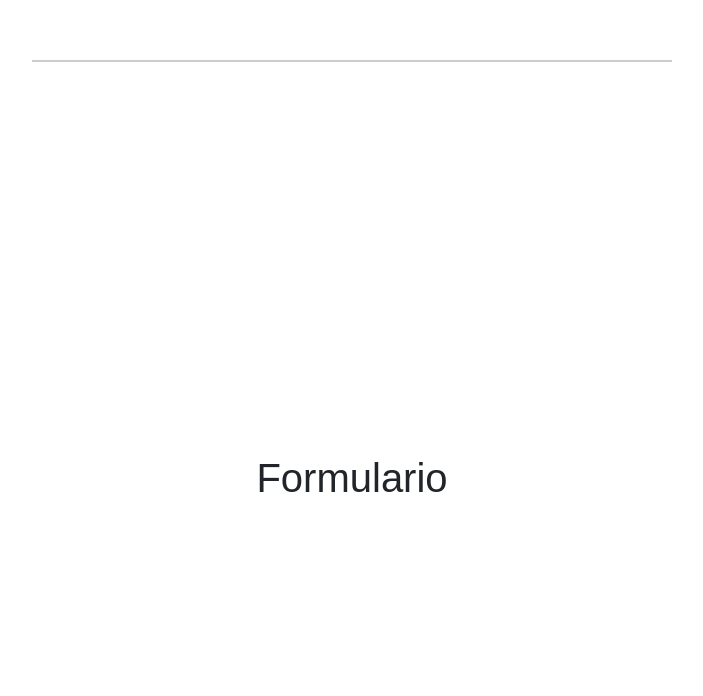
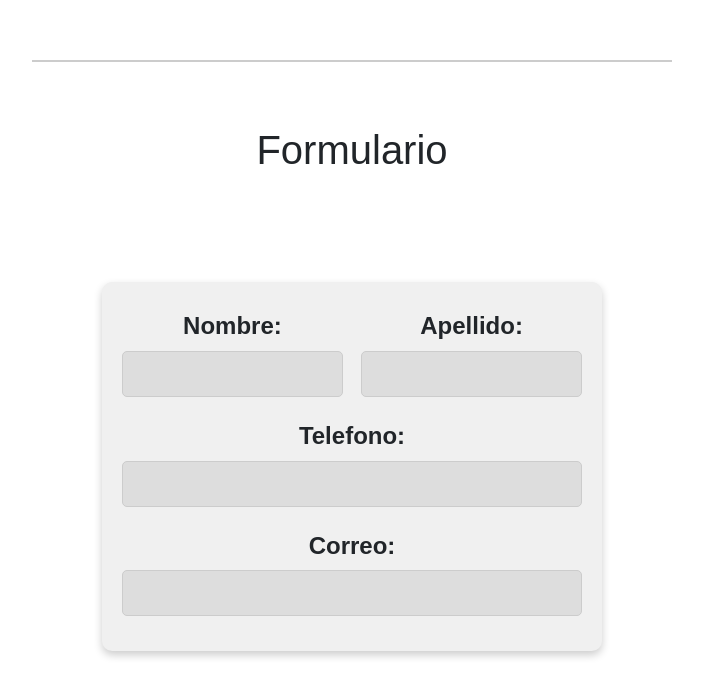
Before and after one commit to jaavispeed/XhinoBarber, a React (Vite) app: page /home in a window 1280 px wide. Shown: the part 1602-2298 px from the top of the page, without its empty margins (288-991 px from the left). Built offline with nearby package versions, Linux system fonts and the light colour scheme; a web font is replaced by a local one.

Commit message:
Formulario

```diff
--- a/src/components/Formulario.jsx
+++ b/src/components/Formulario.jsx
@@ -1,9 +1,38 @@
 import "../css/Formulario.css";
 
 export const Formulario = () => {
+
+
+
   return (
-    <div className="centered">
-      <h1>Formulario</h1>
-    </div>
+    <>
+      <div className="centered">
+
+        <h1>Formulario</h1>
+        <div className="form-container">
+          <form className="form">
+
+          <div className="form-row">
+            <div>
+              <h4>Nombre:</h4>
+              <input type="text"/>
+            </div>
+            <div>
+              <h4>Apellido:</h4>
+              <input type="text"/>
+            </div>
+
+          </div>
+            <h4>Telefono: </h4>
+            <input type="text"/>
+
+            <h4>Correo: </h4>
+            <input type="text"/>
+
+          </form>
+        </div>
+      </div>
+    </>
+
   );
 };
--- a/src/css/Formulario.css
+++ b/src/css/Formulario.css
@@ -1,12 +1,59 @@
 .centered {
-    display: flex;
-    justify-content: center;
-    align-items: center;
-    height: 100vh;
-  }
-  footer p {
-    color: #888;
-    text-align: center;
-    font-size: 14px;
-    margin-top: 50px;
+  text-align: center;
+  margin-bottom: 20px;
+  height: 100vh;
 }
+
+h1{
+  margin-top: 5%;
+}
+
+.form-container {
+  display: flex;
+  flex-direction: column;
+  align-items: center;
+  padding: 100px;
+}
+
+.form {
+  width: 500px;
+  background-color: #f0f0f0;
+  padding: 20px;
+  border-radius: 10px;
+  box-shadow: 0 4px 8px rgba(0, 0, 0, 0.2);
+}
+
+.form h4 {
+  margin: 10px 0;
+  font-weight: 600;
+}
+
+input {
+  width: 100%;
+  padding: 10px;
+  margin-bottom: 15px;
+  border: 1px solid #ccc;
+  border-radius: 5px;
+  background-color: #ddd;
+  text-align: center;
+  font-weight: 400;
+}
+
+input[type="text"]::placeholder {
+  font-weight: bold;
+  color: #555;
+}
+
+.form-row {
+  display: flex;
+  justify-content: space-between;
+  width: 100%;
+}
+
+.form-row div {
+  width: 48%;
+}
+
+.form-row input {
+  width: 100%;
+}
```
